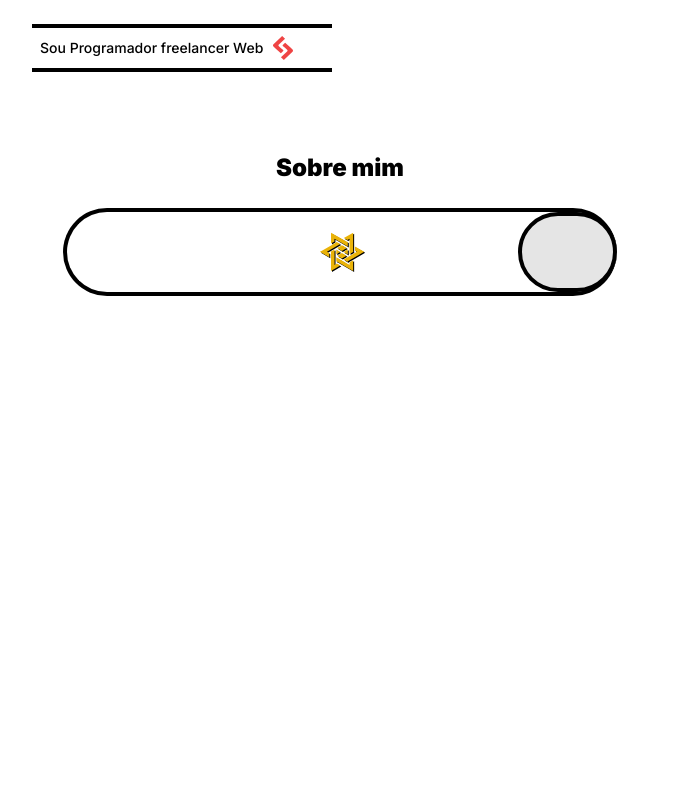
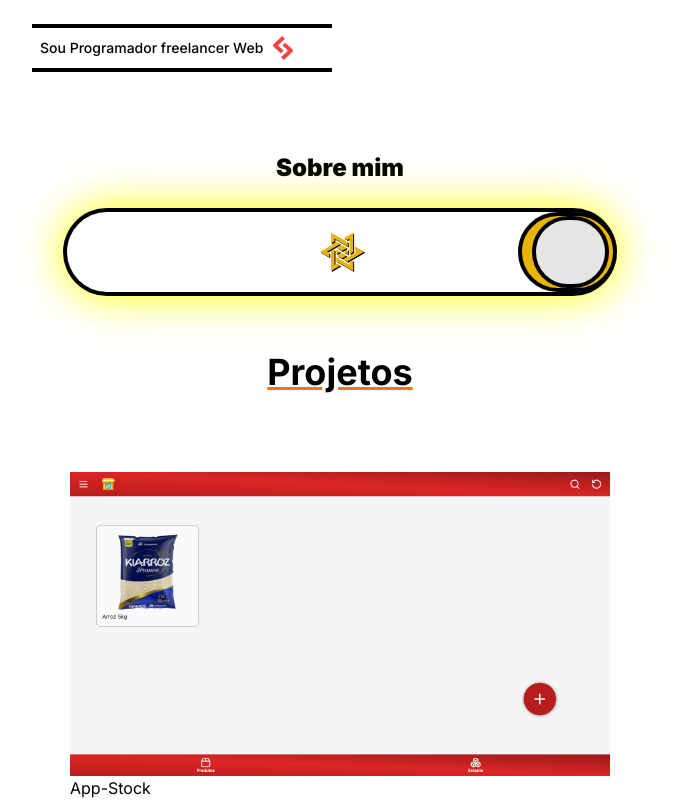
Before and after one commit to MatheusCardosoc0/portfolio, a Next.js app: page / in a window 1280 px wide. Shown: the part 264-1064 px from the top of the page, without its empty margins (300-978 px from the left). Before the commit the page ends 800 px from the top, so only its background shows below. Built offline with nearby package versions, Linux system fonts and the light colour scheme.

Commit message:
make and stylizing section links container

```diff
--- a/src/app/globals.css
+++ b/src/app/globals.css
@@ -40,3 +40,15 @@
   0%{transform: rotate(0);}
   100%{transform: rotate(360deg);}
 }
+
+.EMPHASIS{
+  animation: emphasis 2s infinite ease-in-out;
+}
+
+@keyframes emphasis {
+  0%{box-shadow: 0px 0px 10px yellow;}
+  25%{box-shadow: 0px 0px 20px yellow;}
+  50%{box-shadow: 0px 0px 30px yellow;}
+  75%{box-shadow: 0px 0px 40px yellow;}
+  100%{box-shadow: 0px 0px 80px yellow;}
+}
--- a/src/app/page.tsx
+++ b/src/app/page.tsx
@@ -1,9 +1,11 @@
 import About from '@/components/About'
+import Project from '@/components/projects'
 
 export default function Home() {
   return (
     <main className="mt-40">
       <About />
+      <Project />
     </main>
   )
 }
--- a/src/components/About/Informations.tsx
+++ b/src/components/About/Informations.tsx
@@ -28,6 +28,7 @@ const Informations = () => {
         <button
           onClick={() => setIsOpen(true)}
           className="
+            EMPHASIS
             group
             relative
             w-[90%]
@@ -38,9 +39,22 @@ const Informations = () => {
             border-t-4
             border-black
             py-4
+            dark:border-purple-500
+            dark:bg-black
           "
         >
-          <GiMoebiusStar className="mx-auto text-5xl text-yellow-500 drop-shadow-[1px_1px_0px_black] transition-all duration-1000 group-hover:rotate-90" />
+          <GiMoebiusStar
+            className="
+              mx-auto
+              text-5xl
+              text-yellow-500
+              drop-shadow-[1px_1px_0px_black]
+              transition-all
+              duration-1000
+              group-hover:rotate-90
+              dark:text-indigo-500
+            "
+          />
 
           <div
             className="
@@ -52,7 +66,24 @@ const Informations = () => {
               rounded-full
               border-4
               border-black
+              bg-yellow-500
+              dark:border-purple-500
+              dark:bg-purple-500
+            "
+          />
+          <div
+            className="
+              absolute
+              right-2
+              top-1
+              h-[90%]
+              w-[14%]
+              rounded-full
+              border-4
+              border-black
               bg-neutral-200
+              dark:border-zinc-800
+              dark:bg-purple-900
             "
           />
         </button>
--- /dev/null
+++ b/src/components/projects/ProjectsContainer.tsx
@@ -0,0 +1,21 @@
+import { SectionProjectsProps } from '@/utils/sectionProjectjs'
+import Image from 'next/image'
+import Link from 'next/link'
+
+interface ProjectsContainerProps {
+  data: SectionProjectsProps
+}
+
+const ProjectsContainer: React.FC<ProjectsContainerProps> = ({ data }) => {
+  return (
+    <div>
+      <div>
+        <Image src={data.image} width={540} height={320} alt={data.title} />
+
+        <h3>{data.title}</h3>
+      </div>
+    </div>
+  )
+}
+
+export default ProjectsContainer
--- /dev/null
+++ b/src/components/projects/index.tsx
@@ -0,0 +1,46 @@
+import { sectionProjects } from '@/utils/sectionProjectjs'
+import ProjectsContainer from './ProjectsContainer'
+
+const Project = () => {
+  return (
+    <section
+      className="
+        mx-auto
+        w-[90%]
+        max-w-[720px]
+      "
+    >
+      <div
+        className="
+          mt-12
+          flex
+          flex-col
+          items-center
+          justify-center
+          gap-20
+        "
+      >
+        <h2
+          className="
+            text-4xl
+            font-bold
+            text-black
+            underline
+            decoration-orange-500
+            dark:text-white
+            dark:decoration-green-700
+          "
+        >
+          Projetos
+        </h2>
+        <div>
+          {sectionProjects.map((item) => (
+            <ProjectsContainer key={item.title} data={item} />
+          ))}
+        </div>
+      </div>
+    </section>
+  )
+}
+
+export default Project
--- a/src/utils/sectionLinks.ts
+++ b/src/utils/sectionLinks.ts
@@ -1,4 +1,4 @@
-interface SectionLinkProps {
+type SectionLinkProps = {
   title: string
 }
 
--- /dev/null
+++ b/src/utils/sectionProjectjs.ts
@@ -0,0 +1,18 @@
+export type SectionProjectsProps = {
+  image: string
+  title: string
+  description: string
+  linkGithub: string
+  linkDeploy: string
+}
+
+export const sectionProjects: SectionProjectsProps[] = [
+  {
+    title: 'App-Stock',
+    image: '/images/app-stock.png',
+    description:
+      'Este é um aplicativo web de gestão de estoque simples que fiz utilizando nextjs no front-end, nodejs no back-end e mongodb como banco de dados',
+    linkDeploy: 'https://app-stock-sable.vercel.app/',
+    linkGithub: 'https://github.com/MatheusCardosoc0/portfolio',
+  },
+]
```
Also changed, not shown: public/images/app-stock.png (added).
